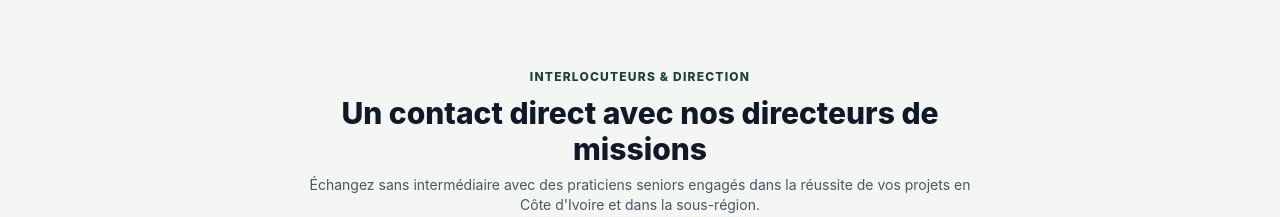
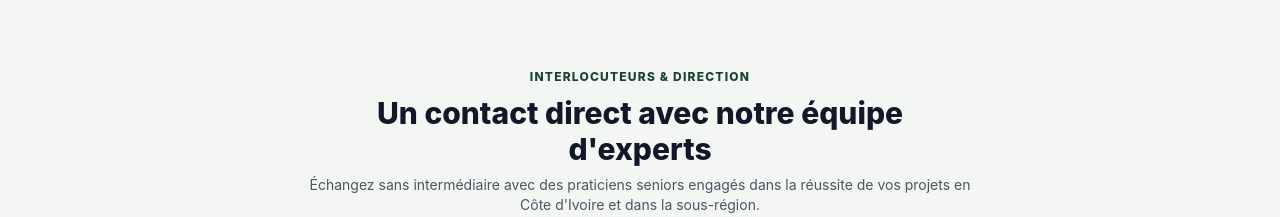
Before and after one commit to cornerstoneros-glitch/awaaya, a Next.js app: page /contact in a window 1280 px wide. Shown: the part 1158-1375 px from the top of the page. Built offline with nearby package versions, Linux system fonts and the light colour scheme.

Commit message:
fix(contact): replace directeurs de missions with equipe d experts

```diff
--- a/src/app/(public)/contact/page.tsx
+++ b/src/app/(public)/contact/page.tsx
@@ -189,7 +189,7 @@ export default function ContactPage() {
             Interlocuteurs & Direction
           </span>
           <h2 className="text-2xl sm:text-3xl font-heading font-extrabold text-gray-900">
-            Un contact direct avec nos directeurs de missions
+            Un contact direct avec notre équipe d'experts
           </h2>
           <p className="text-xs sm:text-sm text-gray-600">
             Échangez sans intermédiaire avec des praticiens seniors engagés dans la réussite de vos projets en Côte d'Ivoire et dans la sous-région.
```
